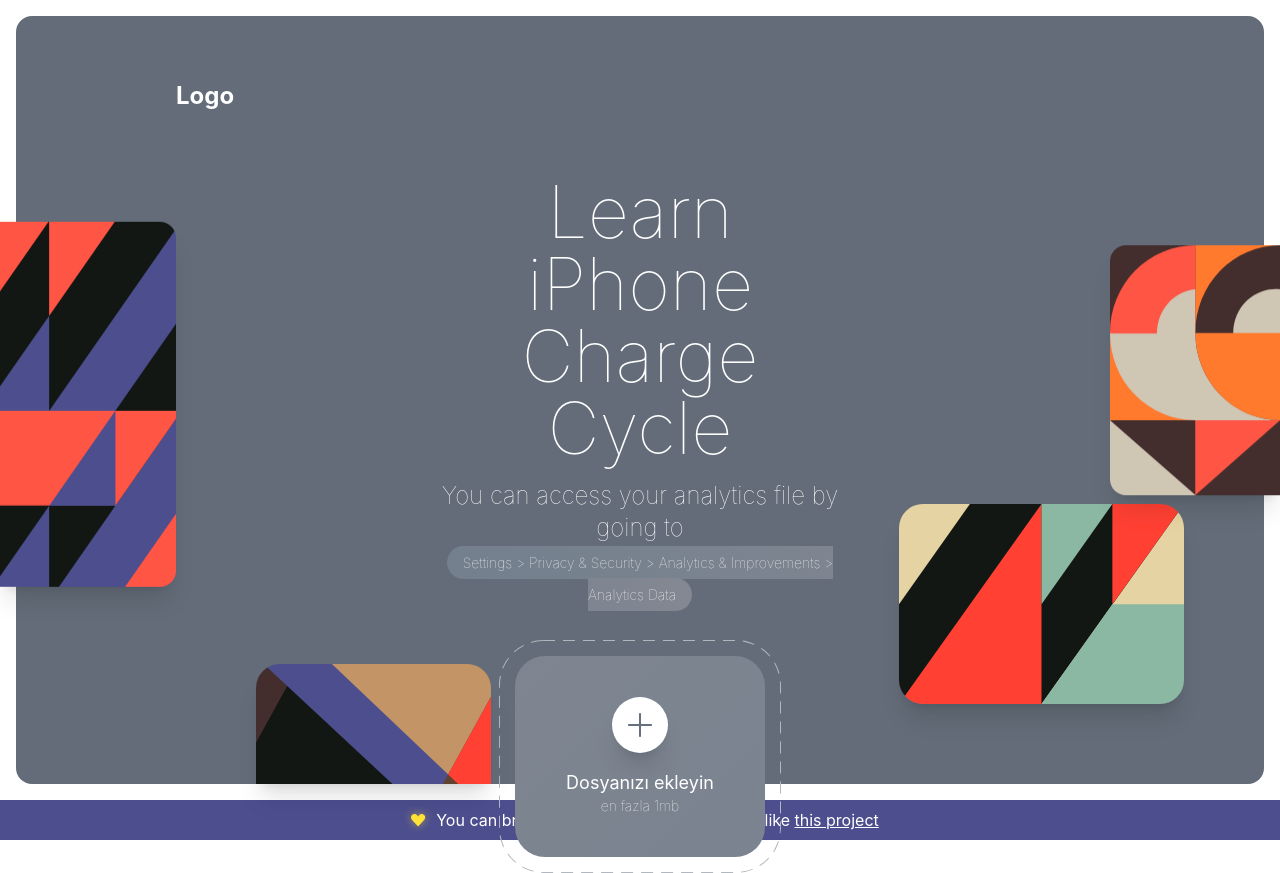
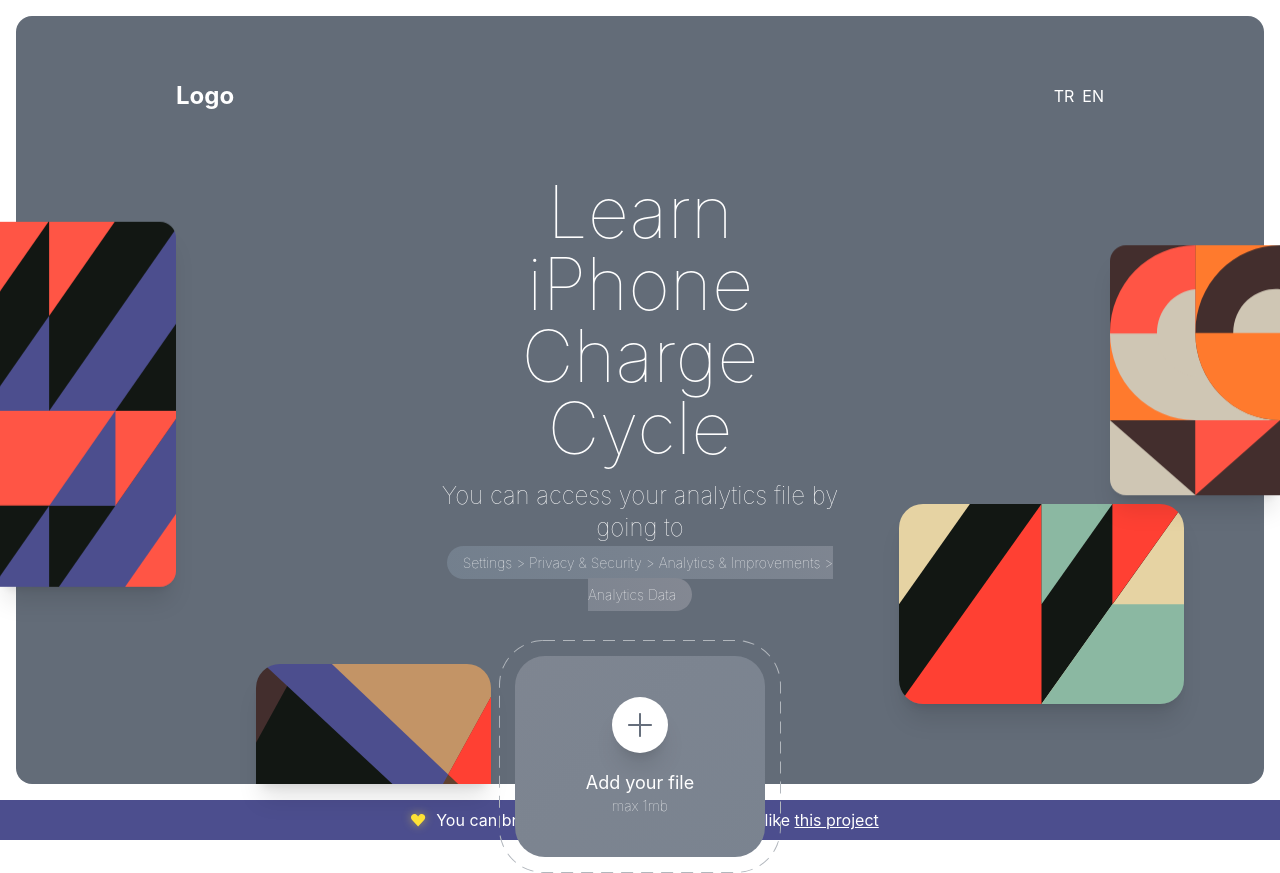
Before and after one commit to tdsrmd/iPhone-Battery-Crcle, a React (Create React App) app: page / in a window 1280 px wide. Built offline with nearby package versions, Linux system fonts and the light colour scheme; a web font is replaced by a local one.

Commit message:
changeLanguage implament

```diff
--- a/src/components/Content.jsx
+++ b/src/components/Content.jsx
@@ -24,8 +24,8 @@
               <AddFile />
             </div>
             <div className="text-center">
-              <p className="text-[18px]">Dosyanızı ekleyin</p>
-              <p className="text-sm font-thin">en fazla 1mb</p>
+              <p className="text-[18px]">{t("file1")}</p>
+              <p className="text-sm font-thin">{t("file2")}</p>
             </div>
           </div>
         </div>
--- a/src/components/Header.jsx
+++ b/src/components/Header.jsx
@@ -1,9 +1,19 @@
 import React from "react";
+import { useTranslation } from "react-i18next";
 
 const Header = () => {
+  const { i18n } = useTranslation();
+
+  const changeLang = async (lang) => {
+    await i18n.changeLanguage(lang);
+  };
   return (
-    <header className="px-40 py-16">
+    <header className="px-40 py-16 flex  items-center justify-between">
       <div className="font-bold text-2xl">Logo</div>
+      <div className="flex gap-x-2">
+        <button onClick={() => changeLang("tr")}>TR</button>
+        <button onClick={() => changeLang("en")}>EN</button>
+      </div>
     </header>
   );
 };
--- a/src/i18n/index.js
+++ b/src/i18n/index.js
@@ -10,6 +10,8 @@
       content2:
         "Ayarlar > Gizlilik ve Güvenlik > Analizler ve İyileştirmeler > Analiz Verileri",
       content3: "adımlarını izleyerek erişebilirsiniz.",
+      file1: "Dosyanızı ekleyin",
+      file2: "en fazla 1mb",
     },
   },
   en: {
@@ -19,6 +21,8 @@
       content2:
         "Settings > Privacy & Security > Analytics & Improvements > Analytics Data",
       content3: "",
+      file1: "Add your file",
+      file2: "max 1mb",
     },
   },
 };
```
